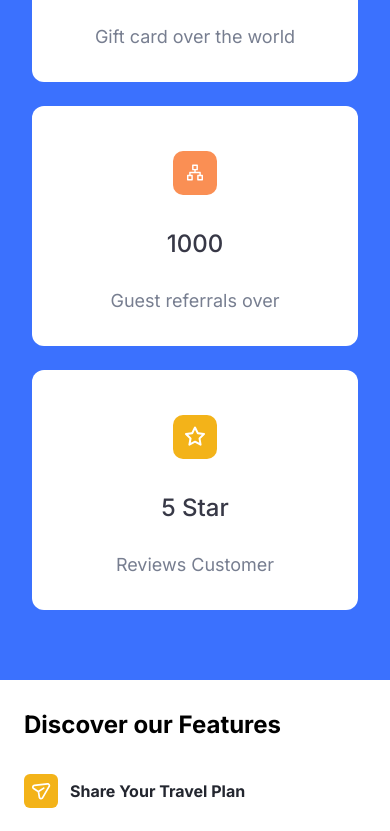
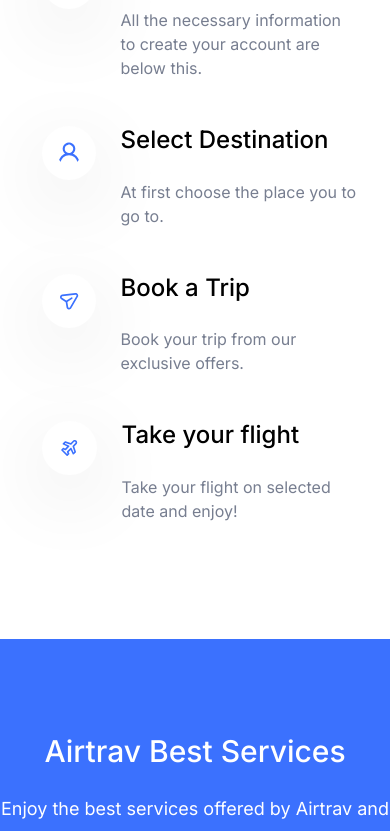
Before and after one commit to renata1026/astro-planner-client, a React (Vite) app: page / in a window 390 px wide. Shown: the part 3520-4351 px from the top of the page. Built offline with nearby package versions, Linux system fonts and the light colour scheme; no server answers.

Commit message:
fixed how does it work responsive

```diff
--- a/src/components/HowItWorks.jsx
+++ b/src/components/HowItWorks.jsx
@@ -8,7 +8,7 @@
   return (
     <div className="outside-container">
       <div className="content-container flex">
-        <div>
+        <div className="image-container">
           <img class="enlarged-image" src={howItWorks} alt="How it works" />
         </div>
 
@@ -27,7 +27,7 @@
                 <img className="userIcon" src={userIcon} alt="user icon" />
               </div>
               <div className="how-it-works-text">
-                <h2 className="how-it-works-header">Account</h2>
+                <h3 className="how-it-works-header">Account</h3>
                 <p className="works-text">
                   All the necessary information to create your account are below
                   this.
@@ -40,7 +40,7 @@
                 <img className="mapIcon" src={userIcon} alt="map icon" />
               </div>
               <div className="how-it-works-text">
-                <h2 className="how-it-works-header">Select Destination</h2>
+                <h3 className="how-it-works-header">Select Destination</h3>
                 <p className="works-text">
                   At first choose the place you to go to.
                 </p>
@@ -56,7 +56,7 @@
                 />
               </div>
               <div className="how-it-works-text">
-                <h2 className="how-it-works-header">Book a Trip</h2>
+                <h3 className="how-it-works-header">Book a Trip</h3>
                 <p className="works-text">
                   Book your trip from our exclusive offers.
                 </p>
@@ -72,7 +72,7 @@
                 />
               </div>
               <div className="how-it-works-text">
-                <h2 className="how-it-works-header">Take your flight</h2>
+                <h3 className="how-it-works-header">Take your flight</h3>
                 <p className="works-text">
                   Take your flight on selected date and enjoy!
                 </p>
--- a/src/pages/Home.jsx
+++ b/src/pages/Home.jsx
@@ -12,8 +12,8 @@
       <Header />
       <TripPlanning />
       <EasyTripBooking />
+      <HowItWorks />
       <AirtravBestServices />
-      {/* <HowItWorks /> */}
       <DiscoverFeatures />
       <TwoWeekTripPlan />
     </>
--- a/src/partials/_discover.scss
+++ b/src/partials/_discover.scss
@@ -20,9 +20,9 @@
 
 .features-text {
   align-self: start;
-  font-size: 24px;
-  font-weight: 700;
-  line-height: 1.25;
+//   font-size: 24px;
+//   font-weight: 500;
+//   line-height: 1.25;
   margin: 0;
   @media (min-width: 1200px) {
     align-self: center;
--- a/src/partials/_how-it-works.scss
+++ b/src/partials/_how-it-works.scss
@@ -2,7 +2,7 @@
 @use './mixins' as m;
 
 .outside-container {
-  max-width: 1110px;
+  min-width: 1110px;
   margin: 0 auto;
   align-items: center;
   display: flex;
@@ -16,7 +16,7 @@
   display: flex;
   flex-direction: column;
   align-items: flex-start;
-  width: 433px;
+  min-width: 433px;
   gap: 40px;
 }
 
@@ -27,8 +27,11 @@
   gap: 30px;
 }
 
-.userIcon, .mapIcon, .navigateIcon, .flightIcon {
-  background-color: #FFFFFF;
+.userIcon,
+.mapIcon,
+.navigateIcon,
+.flightIcon {
+  background-color: #ffffff;
   border-radius: 30px;
   padding: 15px;
   box-shadow: 0px 20px 80px 0px rgba(0, 0, 0, 0.12);
@@ -58,7 +61,7 @@
   gap: 10px;
 }
 
-.works-text{
+.works-text {
   font-family: Inter;
   font-size: 16px;
   font-style: normal;
@@ -66,13 +69,41 @@
   line-height: 24px;
   color: v.$color-gray-3;
 }
+.enlarged-image {
+  max-width: 650px;
+}
 
 @include m.breakpoint('small') {
+  .content-container {
+    display: unset;
+  }
+  .how-it-works-container {
+    min-width: unset;
+    width: 90%;
+    margin: 0 auto;
+    padding-bottom: 70px;
+  }
   .outside-container {
     flex-direction: unset;
+    min-width: unset;
+    padding: unset;
+    width: 90%;
+    margin: 0 auto;
   }
 
   .enlarged-image {
     max-width: 95%;
   }
 }
+
+@include m.breakpoint('medium') {
+  .outside-container {
+    min-width: unset;
+    padding: 30px 24px;
+  }
+  .content-container {
+    display: flex;
+    flex-direction: column;
+    gap: 28px;
+  }
+}
```
Lines whose indentation alone changed are shown as unchanged.
